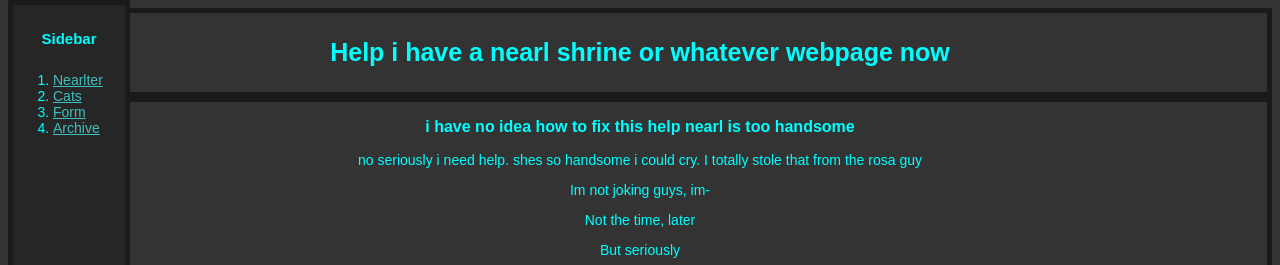
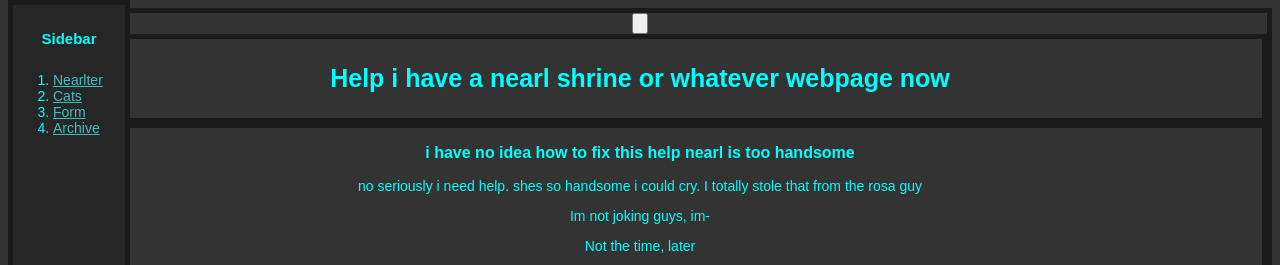
Before and after one commit to IdiotDare/outline, a plain HTML site: page index.html in a window 1280 px wide. Shown: the top 265 px of the page. Drawn offline with Linux system fonts and the light colour scheme.

Commit message:
Update index.html

```diff
--- a/index.html
+++ b/index.html
@@ -1,8 +1,6 @@
 <!DOCTYPE html>
 <html>
   <head>
-    <script src="script.js"></script>
-    <noscript>I have planned to add js to this site.</noscript>
     <style>
       body {
         background: hsla(0,0%,20%,1);
@@ -54,6 +52,10 @@
       </ol>
     </div>
     <div>
+      <label for="button">
+        <input id="button" type="button">
+      </label>
+    <div>
       <p style="font-size:25px;"><strong>Help i have a nearl shrine or whatever webpage now</strong></p>
     </div>
     <div style="position:static;top: 5px;">
@@ -104,4 +106,6 @@
       <p>I Really Don't Know My Life Anymore. I Am Confused. I. Am But An Idiot. anyway whatever but i seriously have no idea anymore.</p>
       <p>Aaaaaaaaaaaaaaaaaaaaaaaaaaaaaaaaaaaaaaa what the heck does javascript do.</p>
     </div>
+    <script src="script.js"></script>
+    <noscript>I have planned to add js to this site.</noscript>
   </body>
```
